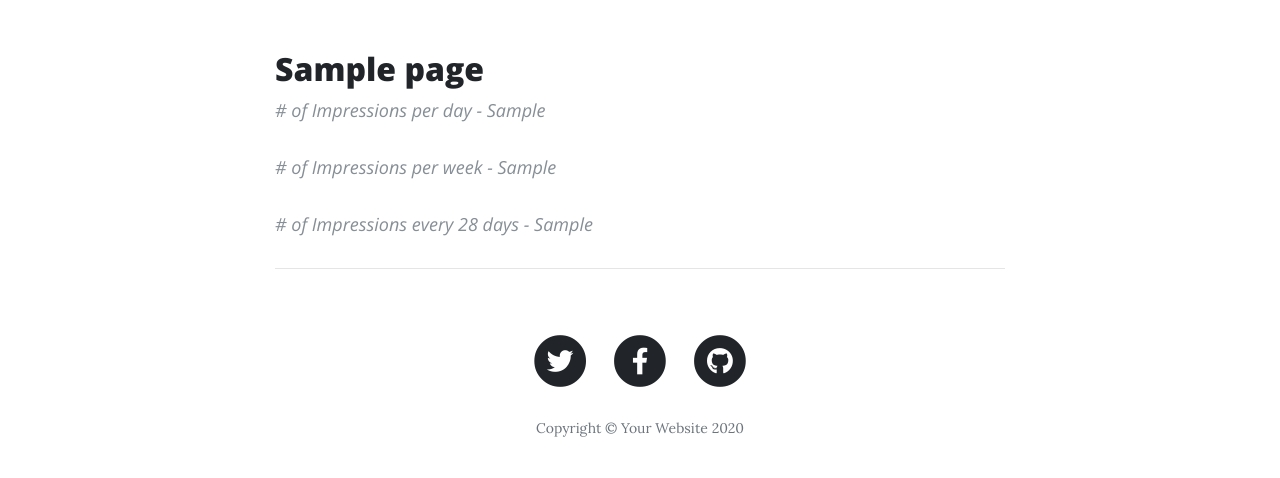
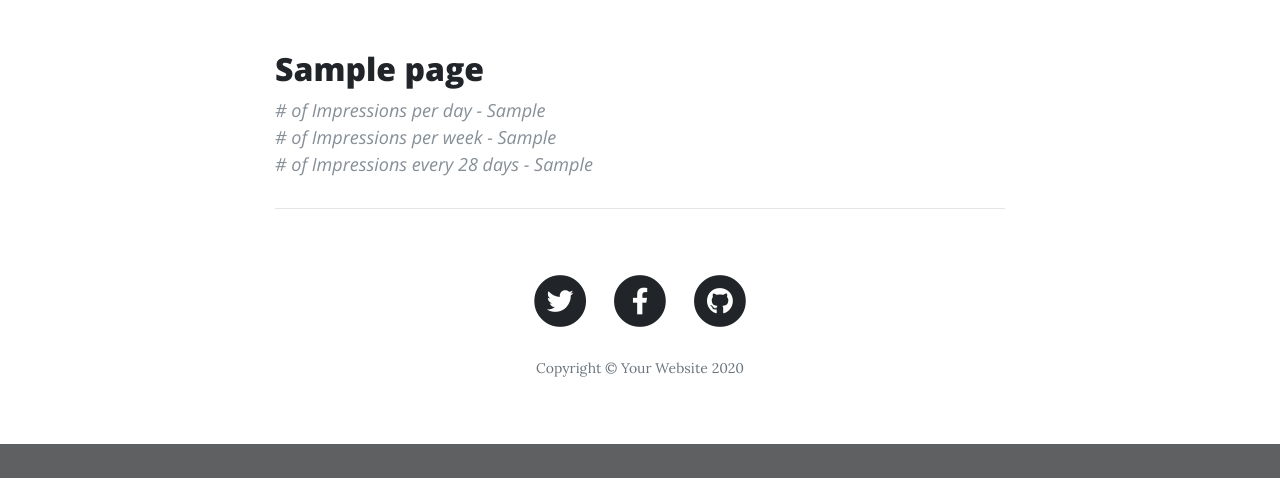
Before and after one commit to Alok089/Simplify-Web, a Flask app: template templates/fb_details.html in a window 1280 px wide. Shown: the part 532-1010 px from the top of the page. After the commit the page ends 976 px from the top, so only its background shows below. Run offline with Flask 2, Linux system fonts and the light colour scheme; the template is opened without the code that fills it: most values are stand-ins (such as "Sample title", 1, 10 or a date in 2020); some libraries are stand-ins or nearby versions.

Commit message:
Adding FB Pages Adding Fb pages post login

```diff
--- a/templates/fb_details.html
+++ b/templates/fb_details.html
@@ -33,10 +33,9 @@
               {{ page.Name }}
             </h2>
             <p class="post-meta">
-              # of Impressions per day - {{ page.Insights['Unique Page Impressions Per Day'] }}
-            </p>
-            <p class="post-meta"># of Impressions per week - {{ page.Insights['Unique Page Impressions Per Week'] }}</p>
-            <p class="post-meta"># of Impressions every 28 days - {{ page.Insights['Unique Page Impressions Every 28 Days'] }}</p>
+              # of Impressions per day - {{ page.Insights['Unique Page Impressions Per Day'] }} <br>
+              # of Impressions per week - {{ page.Insights['Unique Page Impressions Per Week'] }} <br>
+              # of Impressions every 28 days - {{ page.Insights['Unique Page Impressions Every 28 Days'] }}</p>
             <hr>
           </div>
         {% endfor %}
```
